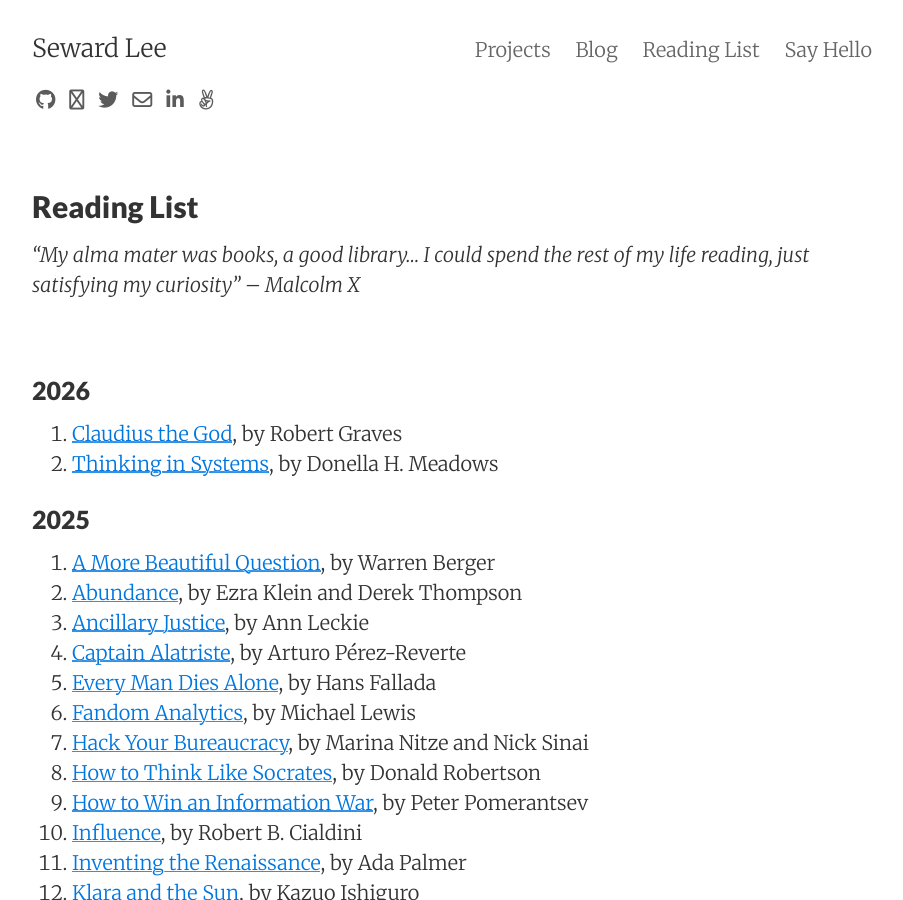
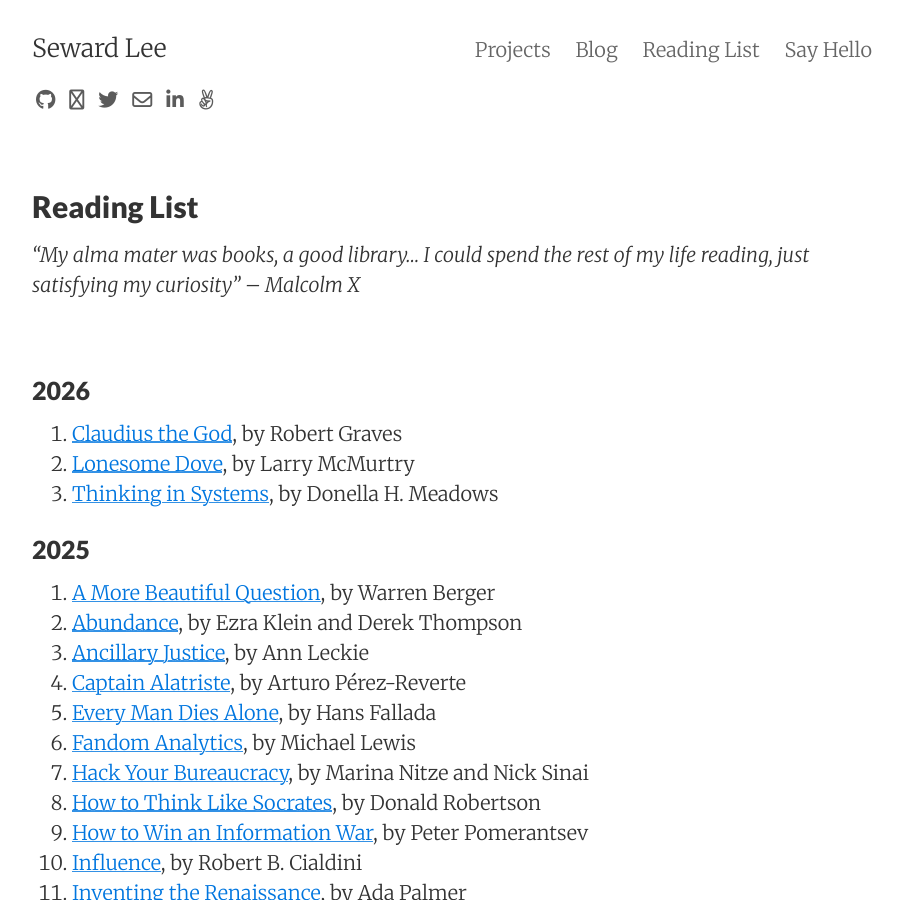
Before and after one commit to sewardlee337/sewardlee337.github.io, a Jekyll site: the page built from readinglist.md, in a window 1280 px wide and 900 px high. Shown: the whole window, without its empty margins (188-1091 px from the left). Built offline with Jekyll 4.4.1, drawn with Linux system fonts in a browser that asks for light colours; nearby versions of some CDN libraries.

Commit message:
update reading list

```diff
--- a/readinglist.md
+++ b/readinglist.md
@@ -13,6 +13,7 @@ _"My alma mater was books, a good library... I could spend the rest of my life r
 ### 2026
 
 1. [Claudius the God](https://a.co/d/fARm5Ak), by Robert Graves
+1. [Lonesome Dove](https://a.co/d/04eo3LY8), by Larry McMurtry
 1. [Thinking in Systems](https://a.co/d/eoeVs6A), by Donella H. Meadows
 
 
```
